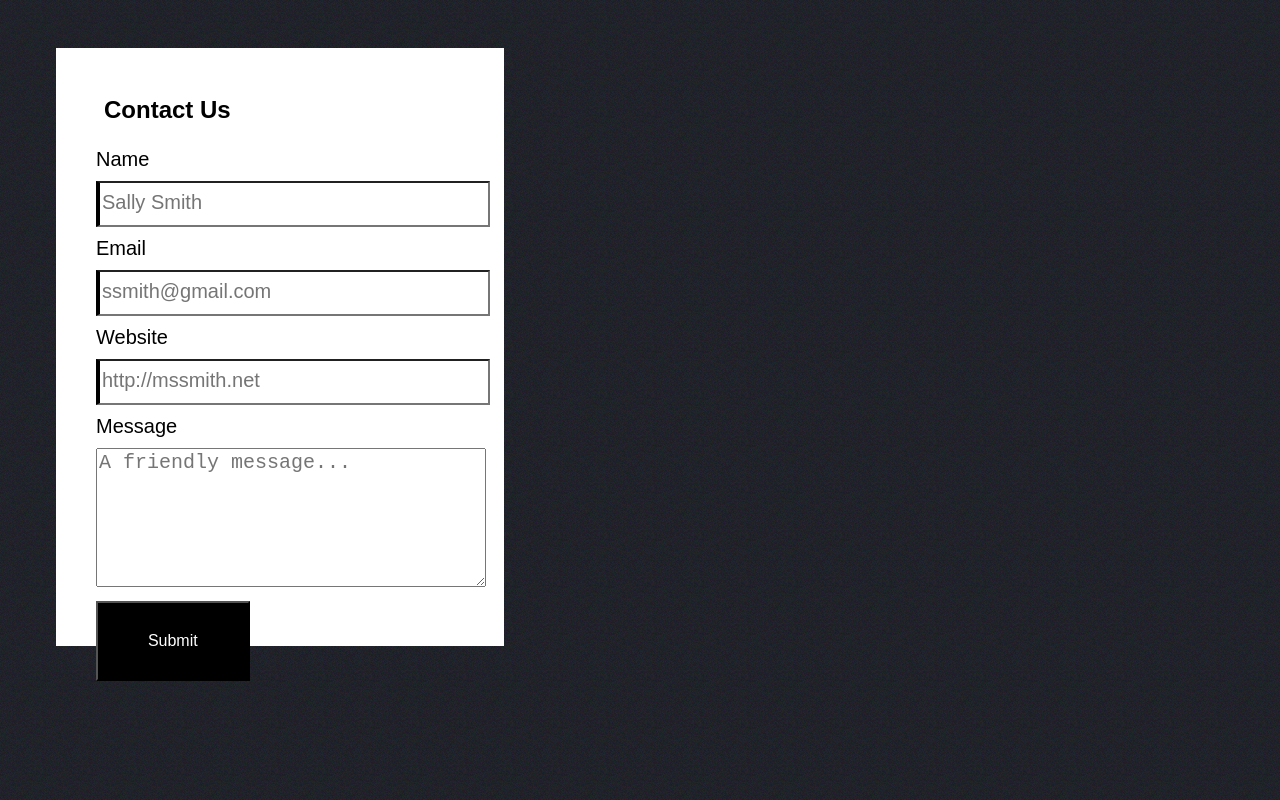
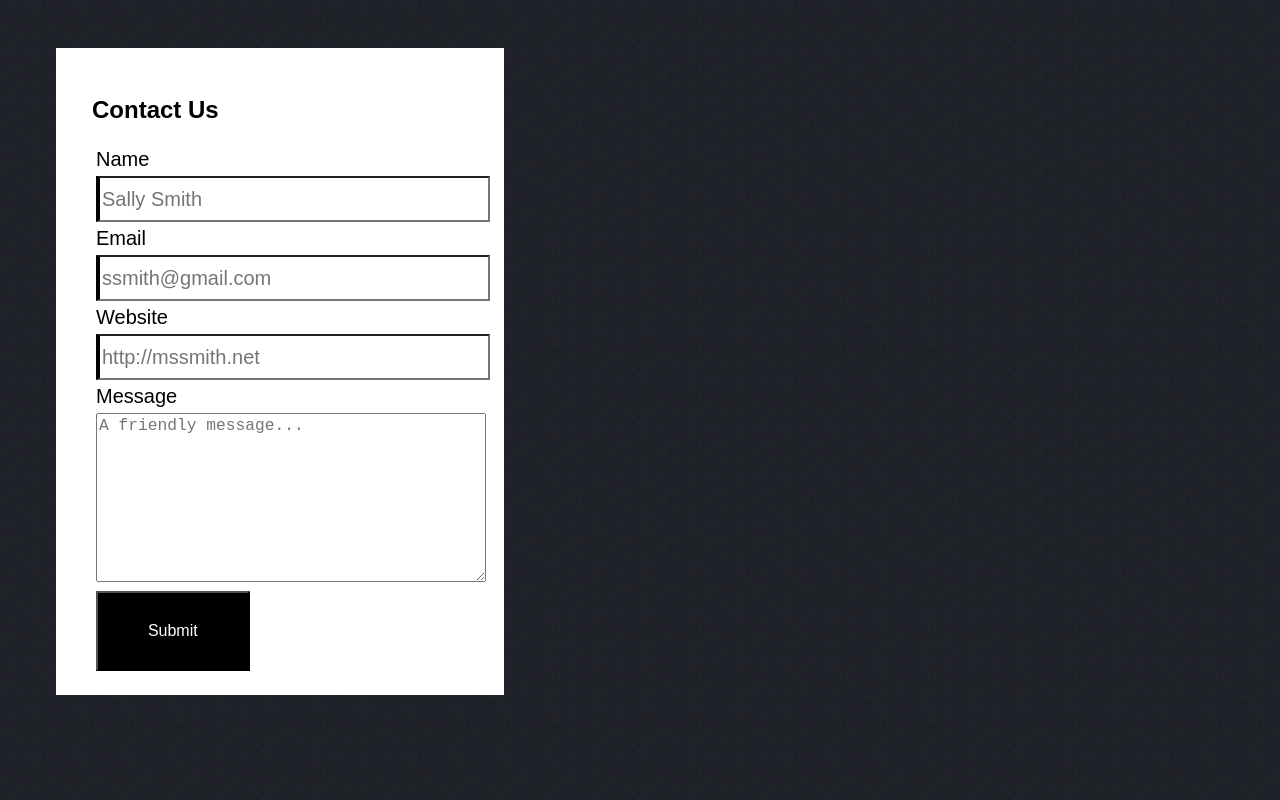
Before and after one commit to MHG16/jQuery-contact-form, a website: page index.html in a window 1280 px wide. Drawn offline with nearby package versions, Linux system fonts and the light colour scheme.

Commit message:
placeholder text now correct

```diff
--- a/styles/main.scss
+++ b/styles/main.scss
@@ -7,7 +7,6 @@ body {
 
 .formHolder {
 	width: 25em;
-	height: 34.375em;
 	background-color: white;
 	margin: 3em;
 	padding: 1.5em;
@@ -20,18 +19,13 @@ form {
 
 h1 {
 	font-size: 1.5em;
-	margin-left: 1em;
+	margin-left: 0.5em;
 }
 
 p {
 	font-size: 1.25em;
-	margin: 0.5em 0em 0.5em 0em;
+	margin: 0.25em 0em 0.25em 0em;
 }
-
-::-webkit-input-placeholder {
-	font-size: 1.5em;
-}
-
 
 
 .error {
@@ -42,7 +36,8 @@ p {
 
 input {
 	width: 100%;
-	height: 3em;
+	height: 2em;
+	font-size: 1.25em;
 	border-left: 4px solid black;
 }
 
@@ -52,8 +47,8 @@ input {
 .message {
 	height: 10em;
 	width: 100%;
+	font-size: 1.25em;
 }
-
 
 
 button {
```
Also changed, not shown: styles/main.css, 1 other file.
